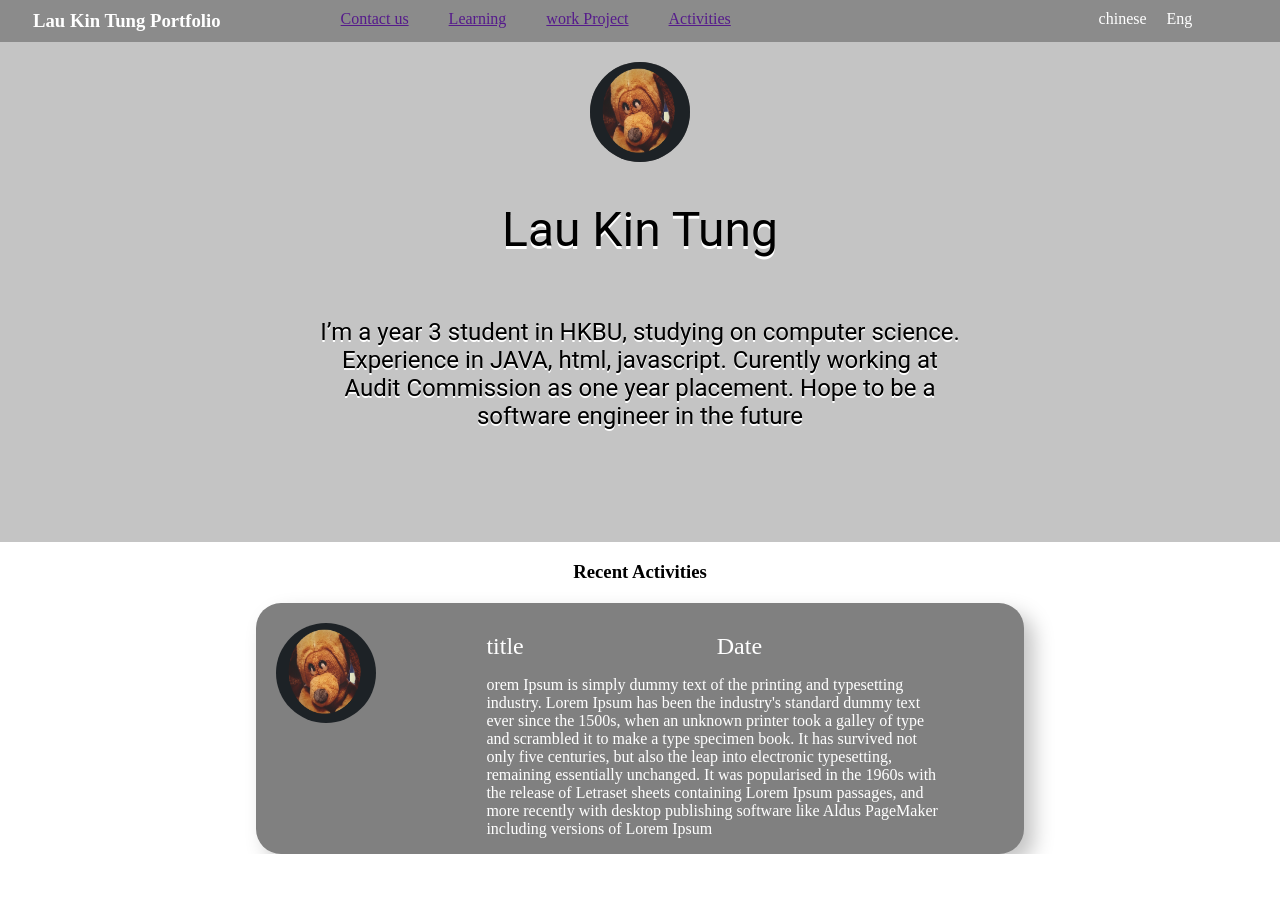
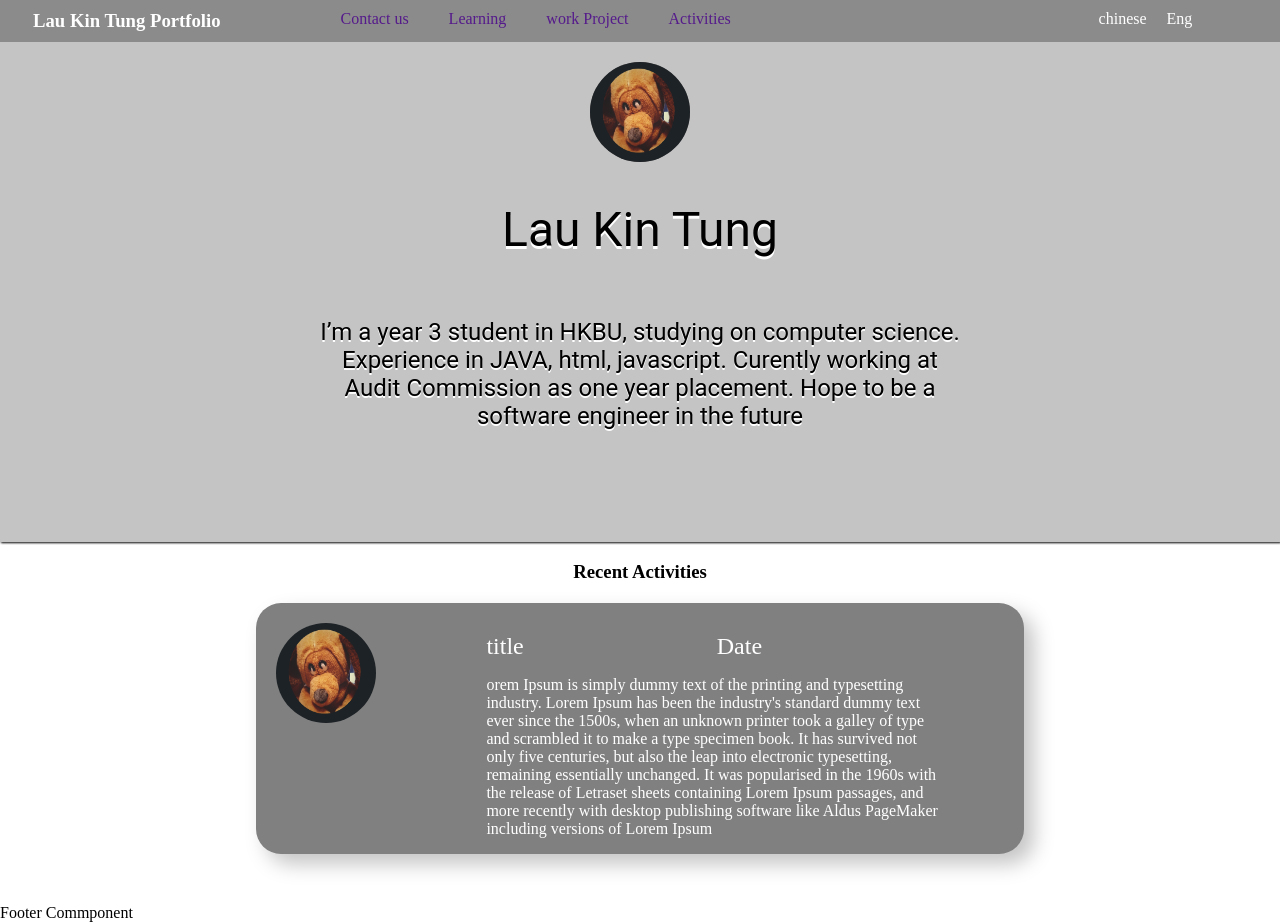
Before and after one commit to lunatoys123/portfolio_website, a React (Create React App) app: page / in a window 1280 px wide. Before the commit the page ends 854 px from the top, so only its background shows below. Built offline with nearby package versions, Linux system fonts and the light colour scheme.

Commit message:
mini fix on header and navbar layout

```diff
--- a/package.json
+++ b/package.json
@@ -8,7 +8,7 @@
     "@testing-library/user-event": "^12.8.3",
     "react": "^17.0.2",
     "react-dom": "^17.0.2",
-    "react-scripts": "4.0.3",
+    "react-scripts": "^4.0.3",
     "styled-components": "^5.3.1",
     "web-vitals": "^1.1.2"
   },
--- a/src/App.js
+++ b/src/App.js
@@ -1,6 +1,7 @@
 import React from 'react'
 import Header from './Components/Header'
 import HomePage from './Components/HomePage'
+import Footer from './Components/Footer'
 import {GlobalStyle} from './GlobalStyle'
 function App() {
 
@@ -8,7 +9,7 @@ function App() {
     <>
       <Header/>
       <HomePage/>
-
+      <Footer/>
       <GlobalStyle />
     </>
   );
--- a/src/Components/Banner/Banner.style.js
+++ /dev/null
@@ -1 +0,0 @@
-import styled from 'styled-components'
--- a/src/Components/Footer/index.js
+++ b/src/Components/Footer/index.js
@@ -3,7 +3,7 @@ import React from 'react'
 const Footer = () => {
     return (
         <div>
-
+            Footer Commponent
         </div>
     )
 }
--- a/src/Components/Header/Header.style.js
+++ b/src/Components/Header/Header.style.js
@@ -3,6 +3,7 @@ import styled from "styled-components";
 export const BackGround = styled.div`
   width: 100%;
   height: 100%;
+  filter: drop-shadow(1px 1px 1px black);
 `;
 
 export const Navbar = styled.div`
@@ -25,10 +26,15 @@ export const LinkStyle = styled.div`
   ul {
     list-style-type: none;
     padding: 0px;
-    margin: 0px;
+    margin: auto;
     display: flex;
     flex-grow: 1;
     text-align: center;
+
+  }
+
+  a{
+    text-decoration: none;
   }
 
   ul li {
--- a/src/Components/HomePage/Homepage.style.js
+++ b/src/Components/HomePage/Homepage.style.js
@@ -3,6 +3,7 @@ import styled from "styled-components";
 export const BackGround = styled.div`
   width: 100%;
   height: 100%;
+  margin-bottom: 50px;
 `;
 
 export const Panel = styled.div`
```
Also changed, not shown: 1 other file (tests, documents, lock files or other folders).
